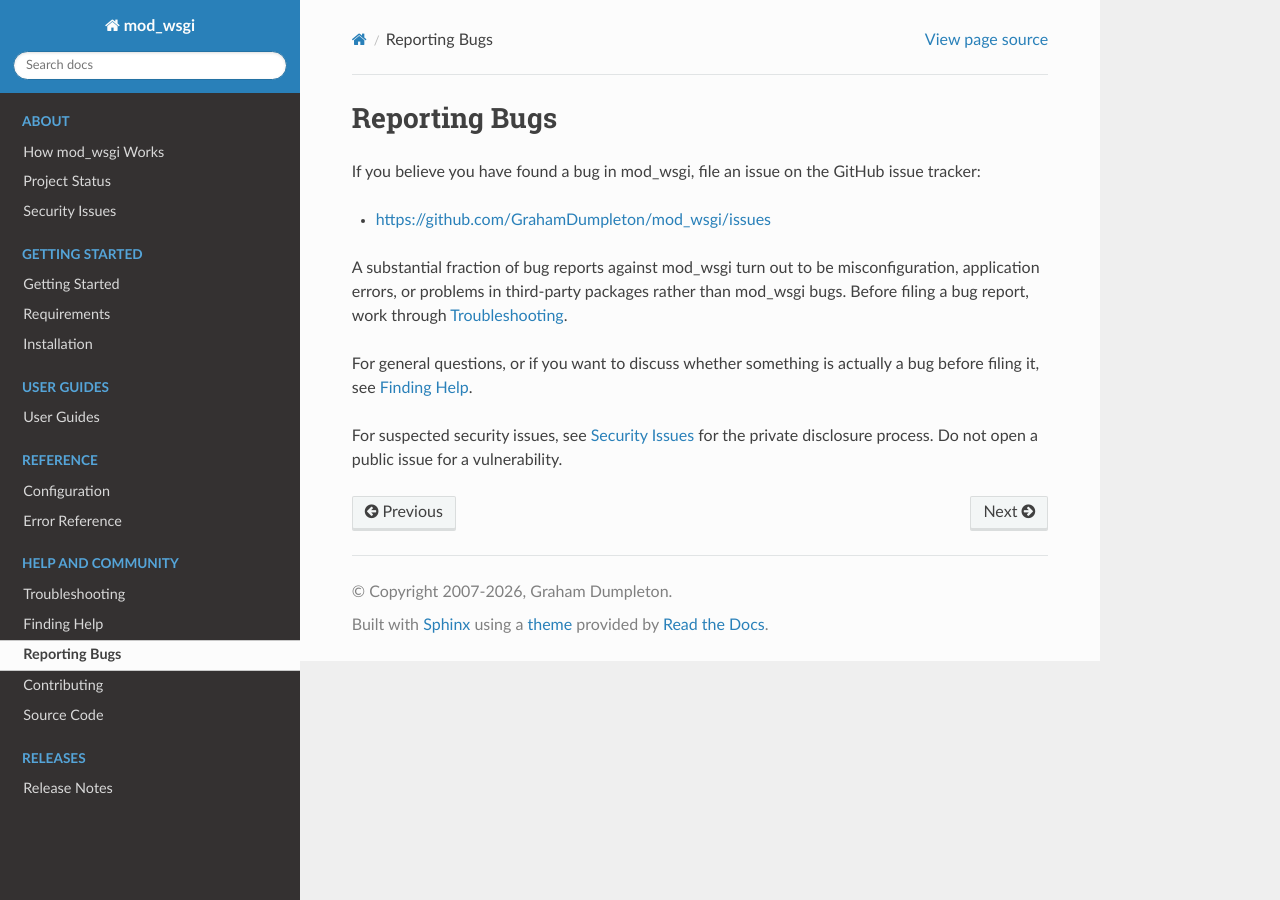
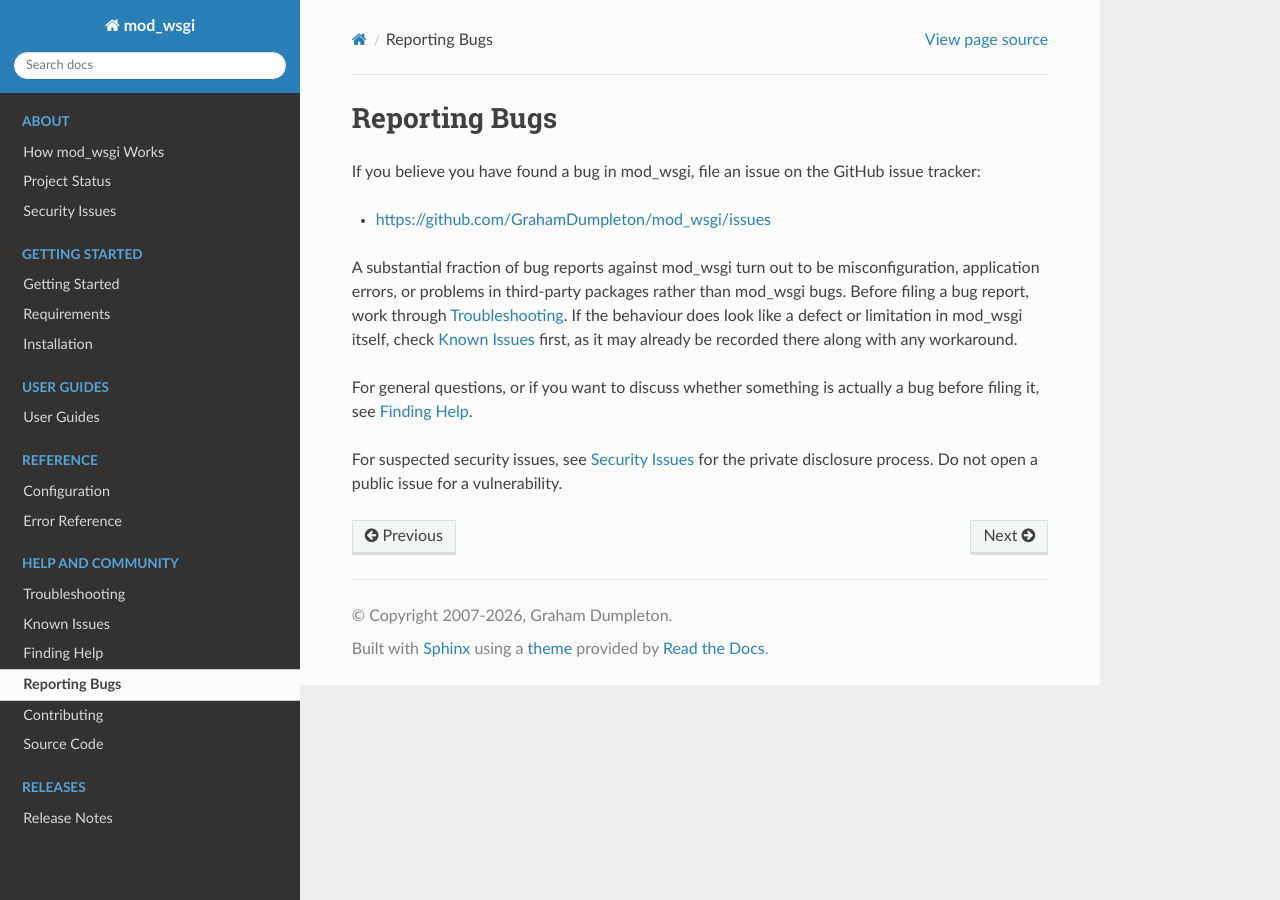
Before and after one commit to GrahamDumpleton/mod_wsgi, a Sphinx documentation site: the page built from docs/reporting-bugs.rst, in a window 1280 px wide. Built offline with Sphinx 7.4.7 and the Read the Docs theme 3.1.0, drawn with Linux system fonts in a browser that asks for light colours.

Commit message:
Add Known Issues docs page covering daemon-mode chunked response truncation.
Document the long-standing limitation (issue #42) that in daemon mode a
truncated chunked response, whether from an application exception or a
daemon process crash, is still terminated with a final 0 chunk so the
client cannot detect the truncation. The embedded-mode fix from 4.4.0
does not carry over because the client-facing chunked framing is applied
in a separate process from where the response is produced.

Place the new page in the Help and community section between
troubleshooting and reporting-bugs, and cross-link both so it sits in
the natural path: is it my install/config/app, then is it a known
mod_wsgi defect, then report it.

```diff
--- a/docs/index.rst
+++ b/docs/index.rst
@@ -86,6 +86,7 @@
    :maxdepth: 1
 
    troubleshooting
+   known-issues
    finding-help
    reporting-bugs
    contributing
--- a/docs/reporting-bugs.rst
+++ b/docs/reporting-bugs.rst
@@ -10,7 +10,9 @@
 A substantial fraction of bug reports against mod_wsgi turn out to
 be misconfiguration, application errors, or problems in third-party
 packages rather than mod_wsgi bugs. Before filing a bug report,
-work through :doc:`troubleshooting`.
+work through :doc:`troubleshooting`. If the behaviour does look like
+a defect or limitation in mod_wsgi itself, check :doc:`known-issues`
+first, as it may already be recorded there along with any workaround.
 
 For general questions, or if you want to discuss whether something
 is actually a bug before filing it, see :doc:`finding-help`.
--- a/docs/troubleshooting.rst
+++ b/docs/troubleshooting.rst
@@ -25,6 +25,9 @@
   approaches.
 * :doc:`user-guides/frequently-asked-questions` — common questions
   and gotchas.
+* :doc:`known-issues` — confirmed defects and accepted limitations
+  in mod_wsgi itself, where the problem is not in your install,
+  configuration, or application.
 
 If none of these resolve the issue, see :doc:`finding-help` for
 where to ask.
```
Also changed, not shown: docs/known-issues.rst (added, +80 -0 lines).
